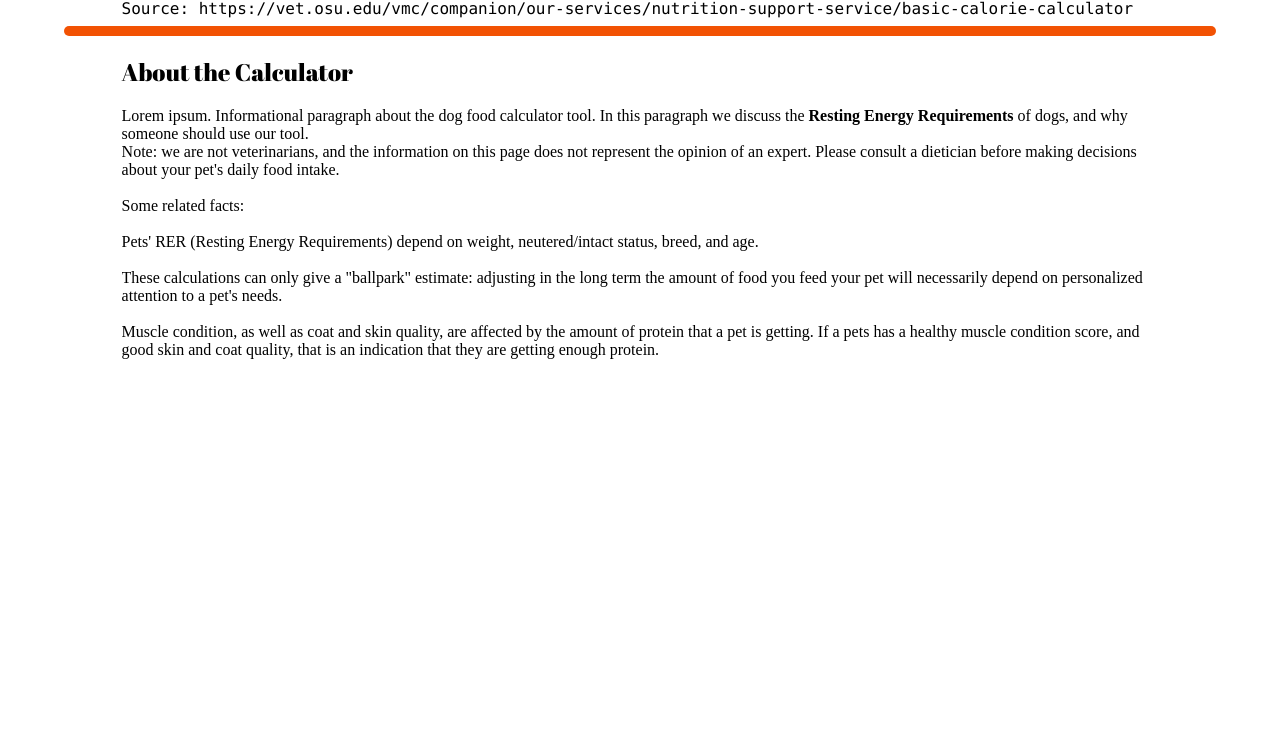
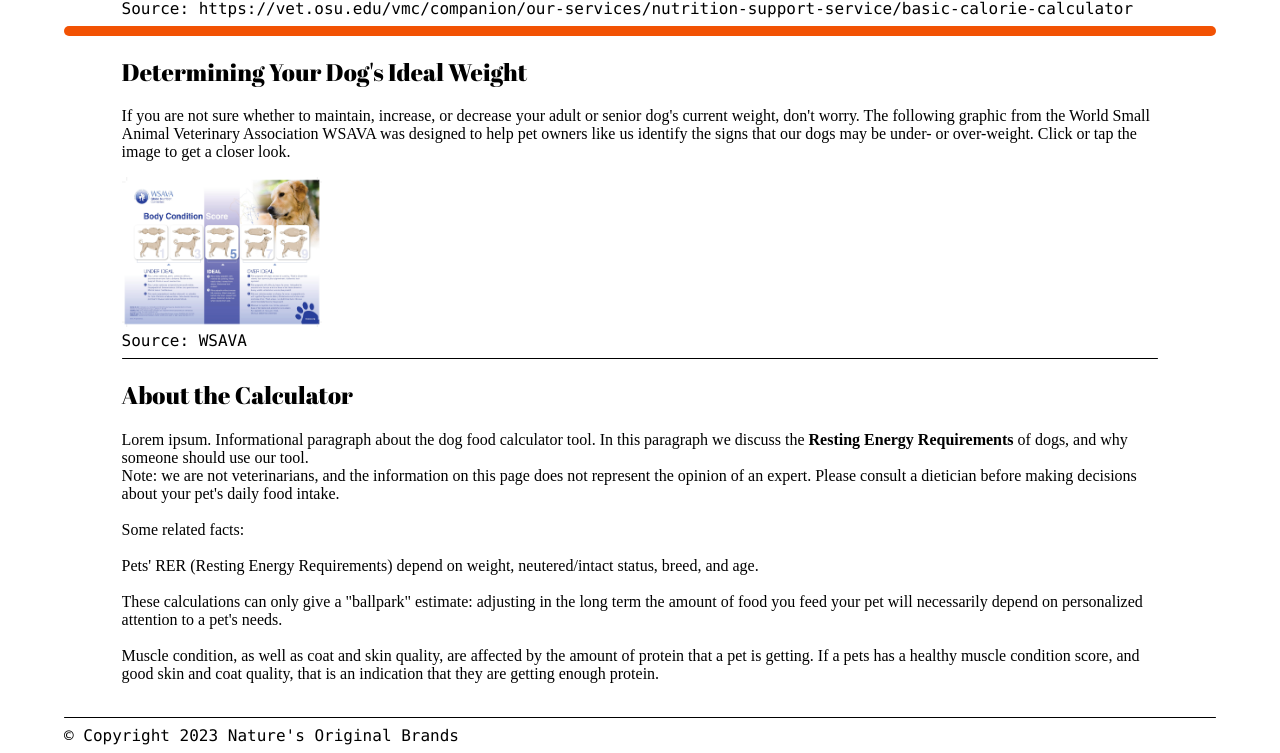
Before and after one commit to naturesoriginalbrands/naturesoriginalbrands.github.io, a plain HTML site: page website/index.html in a window 1280 px wide. Shown: the part 1355-2108 px from the top of the page. Before the commit the page ends 1748 px from the top, so only its background shows below. Drawn offline with Linux system fonts and the light colour scheme; a web font is replaced by a local one.

Commit message:
BodyConditions image added, along with copyright footer.

```diff
--- a/website/css/style.css
+++ b/website/css/style.css
@@ -309,3 +309,21 @@ hr {
     bottom: 2px;
     position: relative;
 }
+
+.expandable:hover{
+    opacity: 0.5
+}
+
+.expandable:focus{
+    color: #424242;
+  -webkit-transition: all .3s ease-in;
+  -moz-transition: all .3s ease-in;
+  -ms-transition: all .3s ease-in;
+  -o-transition: all .3s ease-in;
+  transition: all .3s ease-in;
+  opacity: 1;
+  transform: scale(5.15) translate(100px,0px);
+  -ms-transform: scale(5.15) translate(100px,0px); /* IE 9 */
+  -webkit-transform: scale(5.15) translate(100px,0px); /* Safari and Chrome */
+
+}
--- a/website/index.html
+++ b/website/index.html
@@ -85,12 +85,18 @@
   <caption>Source: https://vet.osu.edu/vmc/companion/our-services/nutrition-support-service/basic-calorie-calculator</caption>
 </div>
   <hr>
-<div class="section">
-  <h2 id="calcinfoHeader">About the Calculator</h2>
-  <p id="calcinfo">
+  <div class="section">
+    <h2 id="idealWeightHeader">Determining Your Dog's Ideal Weight</h2>
+    <p id="weightinfo">If you are not sure whether to maintain, increase, or decrease your adult or senior dog's current weight, don't worry.  The following graphic from the World Small Animal Veterinary Association <abbr>WSAVA</abbr> was designed to help pet owners like us identify the signs that our dogs may be under- or over-weight.  Click or tap the image to get a closer look.<br></p>
+    <img src="images/BodyConditionScoreChartDogs.jpg" tabindex="-1" class="expandable" alt="Body condition score chart for dogs: shows illustrations of the same dog at 5 different weights, and describes, using text, the detectable signs at each weight class.  For a text-rich PDF version of this file, visit https://wsava.org/wp-content/uploads/2020/01/Body-Condition-Score-Dog.pdf" width="200" height="150">
+    <figcaption>Source: WSAVA</figcaption>
+    <hr class="thin">
+    <h2 id="calcinfoHeader">About the Calculator</h2>
+    <p id="calcinfo">
     Lorem ipsum.  Informational paragraph about the dog food calculator tool.  In this paragraph we discuss the <strong>Resting Energy Requirements</strong> of dogs, and why someone should use our tool.<br>
     Note: we are not veterinarians, and the information on this page does not represent the opinion of an expert.  Please consult a dietician before making decisions about your pet's daily food intake.
     <br><br>
+
 
     Some related facts:<br>
       <br>
@@ -103,4 +109,5 @@
   </p>
 </div>
 </body>
+<footer><hr class="thin">&copy; Copyright 2023 Nature's Original Brands</footer>
 </html>
```
Also changed, not shown: website/images/BodyConditionScoreChartDogs.jpg (added), 1 other file.
